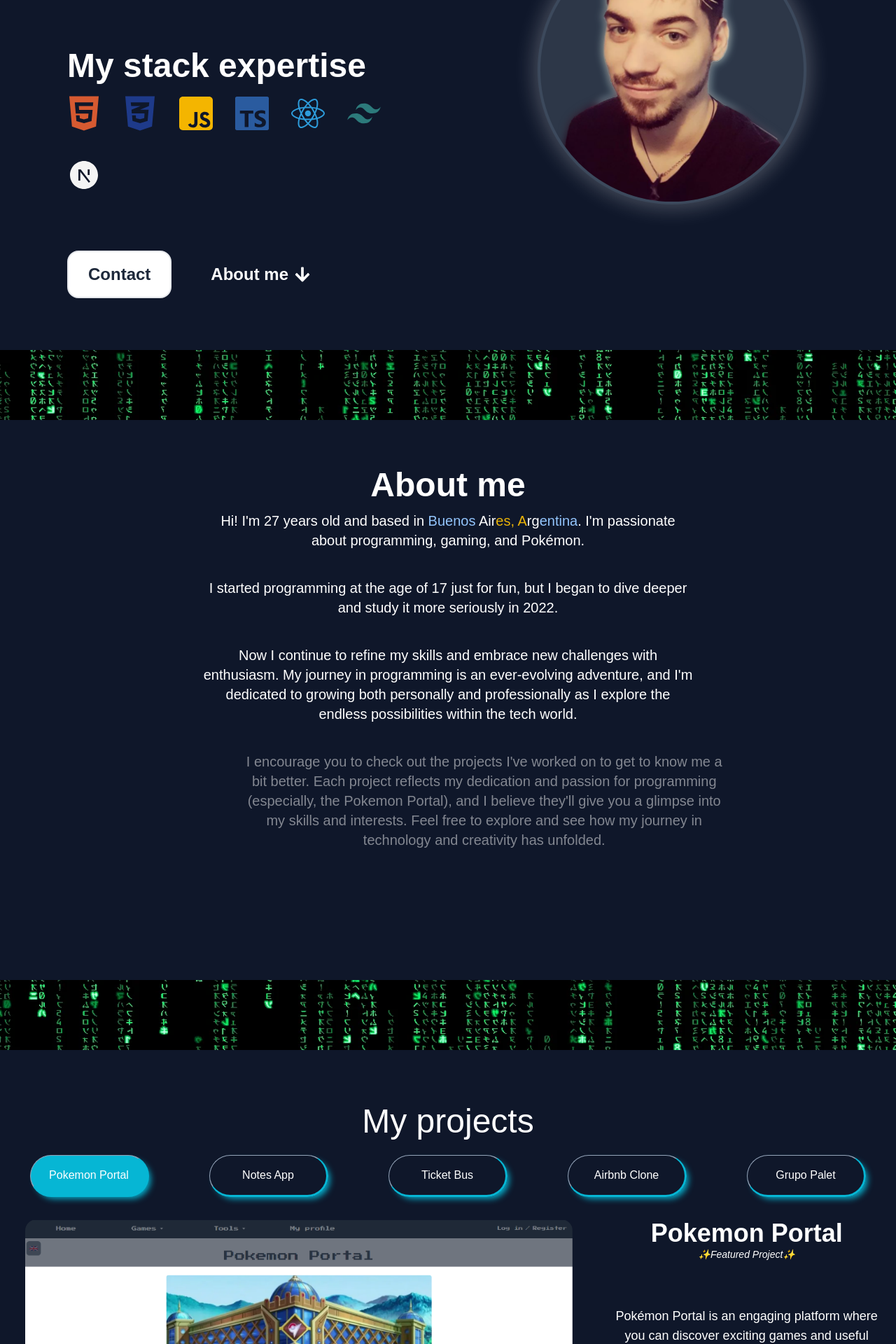
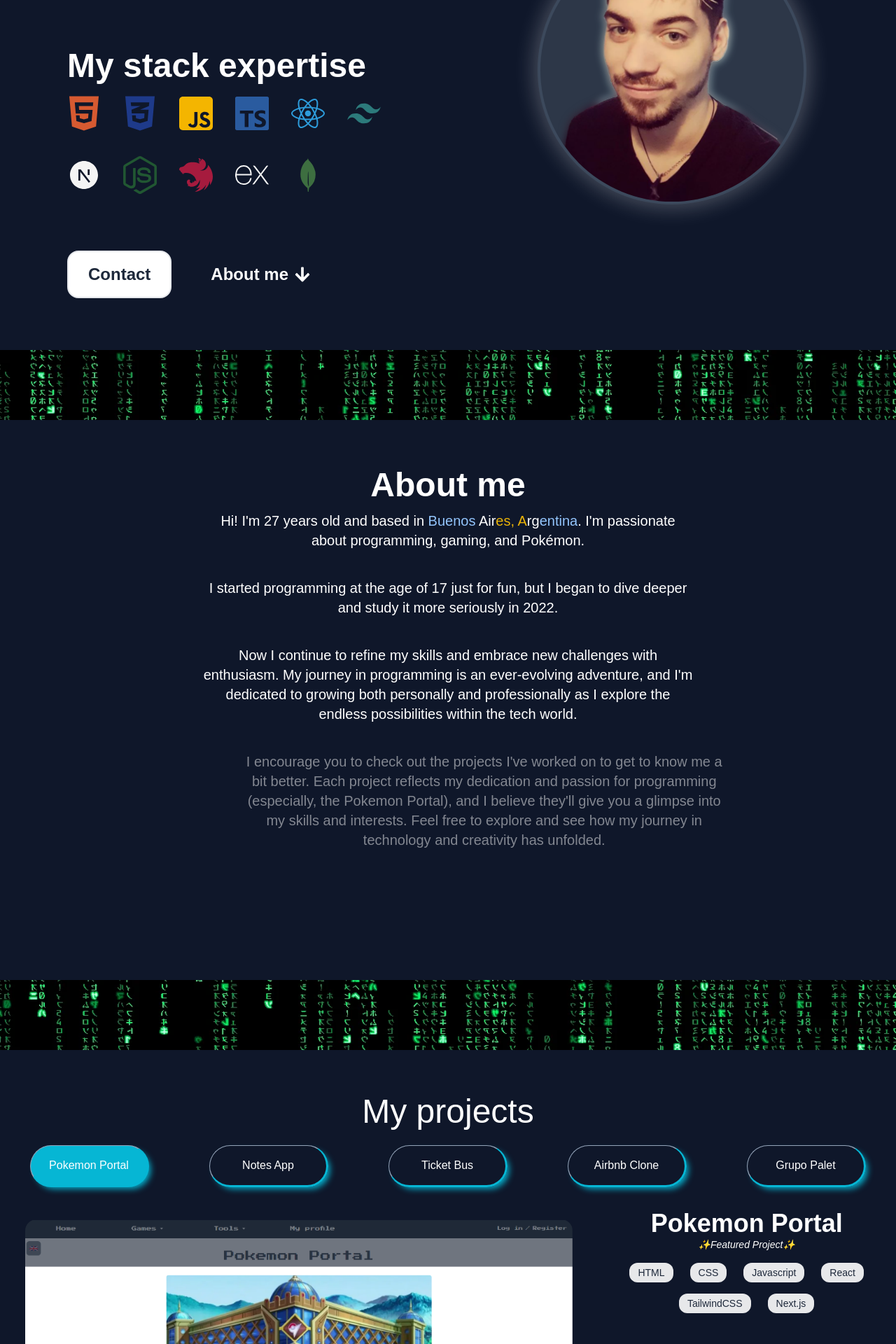
Before and after one commit to TomasBran/Portfolio, a Next.js app: page / in a window 1280 px wide. Shown: the part 300-2220 px from the top of the page at 70% size. Built offline with nearby package versions, Linux system fonts and the light colour scheme.

Commit message:
Updated fullstack

```diff
--- a/src/app/components/Homepage.js
+++ b/src/app/components/Homepage.js
@@ -54,7 +54,7 @@ const Homepage = () => {
 						className={`${
 							theme === 'dark' ? 'text-white' : 'text-slate-800'
 						} lg:w-full xl:px-24 lg:px-12 transition duration-500 ease-linear`}>
-						<span>Frontend </span>
+						<span>Fullstack </span>
 						<span className={`underline-animation duration-150 ease-linear`}>
 							Developer
 						</span>
--- a/src/app/components/Homepage/TechStack.js
+++ b/src/app/components/Homepage/TechStack.js
@@ -1,105 +1,105 @@
 import { useThemeContext } from '@/app/context/ThemeContext';
-import { FaHtml5, FaCss3Alt, FaJsSquare, FaReact } from 'react-icons/fa';
-import { RiTailwindCssFill, RiNextjsFill } from 'react-icons/ri';
-import { SiTypescript } from 'react-icons/si';
+import {
+	FaHtml5,
+	FaCss3Alt,
+	FaJsSquare,
+	FaReact,
+	FaNodeJs,
+} from 'react-icons/fa';
+import { RiTailwindCssFill, RiNextjsFill, RiNodeTree } from 'react-icons/ri';
+import { SiTypescript, SiNestjs, SiExpress, SiMongodb } from 'react-icons/si';
 import { Tooltip } from 'antd';
+
+const techStack = [
+	{
+		icon: <FaHtml5 className='h-full' />,
+		name: 'HTML5',
+		lightClass: 'text-light-html',
+		darkClass: 'text-dark-html',
+	},
+	{
+		icon: <FaCss3Alt className='h-full' />,
+		name: 'CSS3',
+		lightClass: 'text-light-css',
+		darkClass: 'text-dark-css',
+	},
+	{
+		icon: <FaJsSquare className='h-full' />,
+		name: 'JavaScript',
+		lightClass: 'text-light-js',
+		darkClass: 'text-dark-js',
+	},
+	{
+		icon: <SiTypescript className='h-full' />,
+		name: 'TypeScript',
+		lightClass: 'text-light-ts',
+		darkClass: 'text-dark-ts',
+	},
+	{
+		icon: <FaReact className='h-full' />,
+		name: 'ReactJS',
+		lightClass: 'text-light-react',
+		darkClass: 'text-dark-react',
+	},
+	{
+		icon: <RiTailwindCssFill className='h-full' />,
+		name: 'TailwindCSS',
+		lightClass: 'text-light-tailwind',
+		darkClass: 'text-dark-tailwind',
+	},
+	{
+		icon: <RiNextjsFill className='h-full' />,
+		name: 'Next.js',
+		lightClass: 'text-light-next',
+		darkClass: 'text-dark-next',
+	},
+	{
+		icon: <FaNodeJs className='h-full' />,
+		name: 'Node.js',
+		lightClass: 'text-light-node',
+		darkClass: 'text-dark-node',
+	},
+	{
+		icon: <SiNestjs className='h-full' />,
+		name: 'Nest.js',
+		lightClass: 'text-light-nest',
+		darkClass: 'text-dark-nest',
+	},
+	{
+		icon: <SiExpress className='h-full' />,
+		name: 'Express.js',
+		lightClass: 'text-light-express',
+		darkClass: 'text-dark-express',
+	},
+	{
+		icon: <SiMongodb className='h-full' />,
+		name: 'MongoDB',
+		lightClass: 'text-light-mongodb',
+		darkClass: 'text-dark-mongodb',
+	},
+];
 
 const TechStack = () => {
 	const { theme } = useThemeContext();
 
 	return (
-		<div className='flex lg:gap-8 gap-4 flex-wrap'>
+		<div className='flex lg:gap-8 sm:gap-4 justify-around lg:justify-normal sm:justify-center w-full flex-wrap px-1 sm:px-0'>
+			{techStack.map((tech, index) => (
 				<div
+					key={index}
 					className={`hover:scale-110 transition-all duration-150 ease-linear h-14 ${
-					theme === 'dark' ? 'text-dark-html' : 'text-light-html'
+						theme === 'dark' ? tech.darkClass : tech.lightClass
 					}`}>
 					<Tooltip
-					title='HTML5'
+						title={tech.name}
 						arrow={false}
 						mouseEnterDelay={0.15}
 						placement='bottom'
 						color='blue'>
-					<FaHtml5 className='h-full' />
+						{tech.icon}
 					</Tooltip>
 				</div>
-			<div
-				className={`hover:scale-110 transition-all duration-150 ease-linear h-14 ${
-					theme === 'dark' ? 'text-dark-css' : 'text-light-css'
-				}`}>
-				<Tooltip
-					title='CSS3'
-					arrow={false}
-					mouseEnterDelay={0.15}
-					placement='bottom'
-					color='blue'>
-					<FaCss3Alt className='h-full' />
-				</Tooltip>
-			</div>
-			<div
-				className={`hover:scale-110 transition-all duration-150 ease-linear h-14 ${
-					theme === 'dark' ? 'text-dark-js' : 'text-light-js'
-				}`}>
-				<Tooltip
-					title='JavaScript'
-					arrow={false}
-					mouseEnterDelay={0.15}
-					placement='bottom'
-					color='blue'>
-					<FaJsSquare className='h-full' />
-				</Tooltip>
-			</div>
-			<div
-				className={`hover:scale-110 transition-all duration-150 ease-linear h-14 ${
-					theme === 'dark' ? 'text-dark-ts' : 'text-light-ts'
-				}`}>
-				<Tooltip
-					title='TypeScript'
-					arrow={false}
-					mouseEnterDelay={0.15}
-					placement='bottom'
-					color='blue'>
-					<SiTypescript className='h-full' />
-				</Tooltip>
-			</div>
-			<div
-				className={`hover:scale-110 transition-all duration-150 ease-linear h-14 ${
-					theme === 'dark' ? 'text-dark-react' : 'text-light-react'
-				}`}>
-				<Tooltip
-					title='ReactJS'
-					arrow={false}
-					mouseEnterDelay={0.15}
-					placement='bottom'
-					color='blue'>
-					<FaReact className='h-full' />
-				</Tooltip>
-			</div>
-			<div
-				className={`hover:scale-110 transition-all duration-150 ease-linear h-14 ${
-					theme === 'dark' ? 'text-dark-tailwind' : 'text-light-tailwind'
-				}`}>
-				<Tooltip
-					title='TailwindCSS'
-					arrow={false}
-					mouseEnterDelay={0.15}
-					placement='bottom'
-					color='blue'>
-					<RiTailwindCssFill className='h-full' />
-				</Tooltip>
-			</div>
-			<div
-				className={`hover:scale-110 transition-all duration-150 ease-linear h-14 ${
-					theme === 'dark' ? 'text-dark-next' : 'text-light-next'
-				}`}>
-				<Tooltip
-					title='Next.js'
-					arrow={false}
-					mouseEnterDelay={0.15}
-					placement='bottom'
-					color='blue'>
-					<RiNextjsFill className='h-full' />
-				</Tooltip>
-			</div>
+			))}
 		</div>
 	);
 };
--- a/src/app/components/Projects.js
+++ b/src/app/components/Projects.js
@@ -7,8 +7,6 @@ import { usePageContext } from '../context/PageContext';
 
 const Projects = () => {
 	const { theme } = useThemeContext();
-
-	const { currentSection } = usePageContext();
 
 	const [currentProject, setCurrentProject] = useState(projects[0]);
 	const [currentImageIndex, setCurrentImageIndex] = useState(0);
@@ -131,14 +129,30 @@ const Projects = () => {
 						<span>Error downloading images</span>
 					)}
 				</div>
-				<div className='lg:w-4/12 flex items-center flex-col lg:gap-16'>
-					<div className='flex lg:flex-col lg:gap-0 gap-2 items-center'>
+				<div className='lg:w-4/12 flex items-center flex-col lg:gap-8'>
+					<div className='flex lg:flex-col flex-col sm:flex-row lg:gap-0 gap-2 items-center'>
+						<div className='flex flex-col items-center'>
 							<span className='lg:text-4xl font-bold text-xl'>
 								{currentProject.project_name}
 							</span>
 							{currentProject.project_name === 'Pokemon Portal' && (
 								<span className='text-sm italic'>✨Featured Project✨</span>
 							)}
+						</div>
+						<div className='flex flex-wrap lg:gap-x-6 gap-x-2 lg:gap-y-4 gap-y-1 sm:gap-y-0 items-center justify-center lg:py-4 py-1 '>
+							{currentProject.stack.map((stack, index) => (
+								<span
+									key={index}
+									className={`text-sm py-1 px-3 rounded-xl
+									${
+										theme === 'dark'
+											? 'bg-white/90 text-slate-800'
+											: 'bg-slate-800/90 text-white'
+									}`}>
+									{stack}
+								</span>
+							))}
+						</div>
 					</div>
 					<div className='flex flex-col items-center text-center lg:gap-8 px-6 '>
 						<span className='text-lg'>
--- a/src/app/data/projects.js
+++ b/src/app/data/projects.js
@@ -17,6 +17,7 @@ export const projects = [
 			'Pokémon Portal is an engaging platform where you can discover exciting games and useful tools to have fun and learn more about Pokémon.',
 		disclaimer:
 			'This project is not affiliated with Nintendo. All rights to Pokémon belong to their respective owners. This is a non-profit project. The live demo might not be up to date.',
+		stack: ['HTML', 'CSS', 'Javascript', 'React', 'TailwindCSS', 'Next.js'],
 	},
 	{
 		project_name: 'Notes App',
@@ -27,6 +28,16 @@ export const projects = [
 		project_description:
 			'This is a note management app that allows you to create, delete, and edit notes while assigning categories and tags to them. It’s a versatile tool for organizing your notes effectively.',
 		disclaimer: '',
+		stack: [
+			'HTML',
+			'CSS',
+			'Javascript',
+			'React',
+			'TailwindCSS',
+			'Next.js',
+			'Node.js',
+			'Nest.js',
+		],
 	},
 	{
 		project_name: 'Ticket Bus',
@@ -38,6 +49,7 @@ export const projects = [
 			'This app is a ticket-buying platform that allows you to select your desired seats and purchase them in real time.',
 		disclaimer:
 			'This is a collaborative project with a non-profit organization.',
+		stack: ['HTML', 'CSS', 'Javascript', 'React', 'TailwindCSS', 'Node.js'],
 	},
 	{
 		project_name: 'Airbnb Clone',
@@ -49,6 +61,15 @@ export const projects = [
 			'This project is intended to be an Airbnb clone, replicating key features and functionalities, including property listings, user bookings, and reviews, to provide a similar user experience.',
 		disclaimer:
 			'This is a collaborative project with a non-profit organization.',
+		stack: [
+			'HTML',
+			'CSS',
+			'Javascript',
+			'React',
+			'TailwindCSS',
+			'Java',
+			'MySQL',
+		],
 	},
 	{
 		project_name: 'Grupo Palet',
@@ -59,5 +80,6 @@ export const projects = [
 		project_description:
 			'This project was developed for a pallet factory located in Argentina, showcasing both pallets and services for sale.',
 		disclaimer: '',
+		stack: ['HTML', 'CSS', 'Javascript'],
 	},
 ];
--- a/tailwind.config.js
+++ b/tailwind.config.js
@@ -21,6 +21,10 @@ module.exports = {
 					react: '#61DAFB',
 					tailwind: '#38B2AC',
 					next: '#000000',
+					node: '#339933',
+					nest: '#E0234E',
+					express: '#000000',
+					mongodb: '#47A248',
 				},
 
 				dark: {
@@ -31,6 +35,10 @@ module.exports = {
 					react: '#2D9CDB',
 					tailwind: '#2C7A7B',
 					next: '#F4F4F4',
+					node: '#215732',
+					nest: '#A61B3E',
+					express: '#F4F4F4',
+					mongodb: '#3D6E40',
 				},
 				custom: {
 					lightBg: '#f7fafc',
```
Lines whose indentation alone changed are shown as unchanged.
